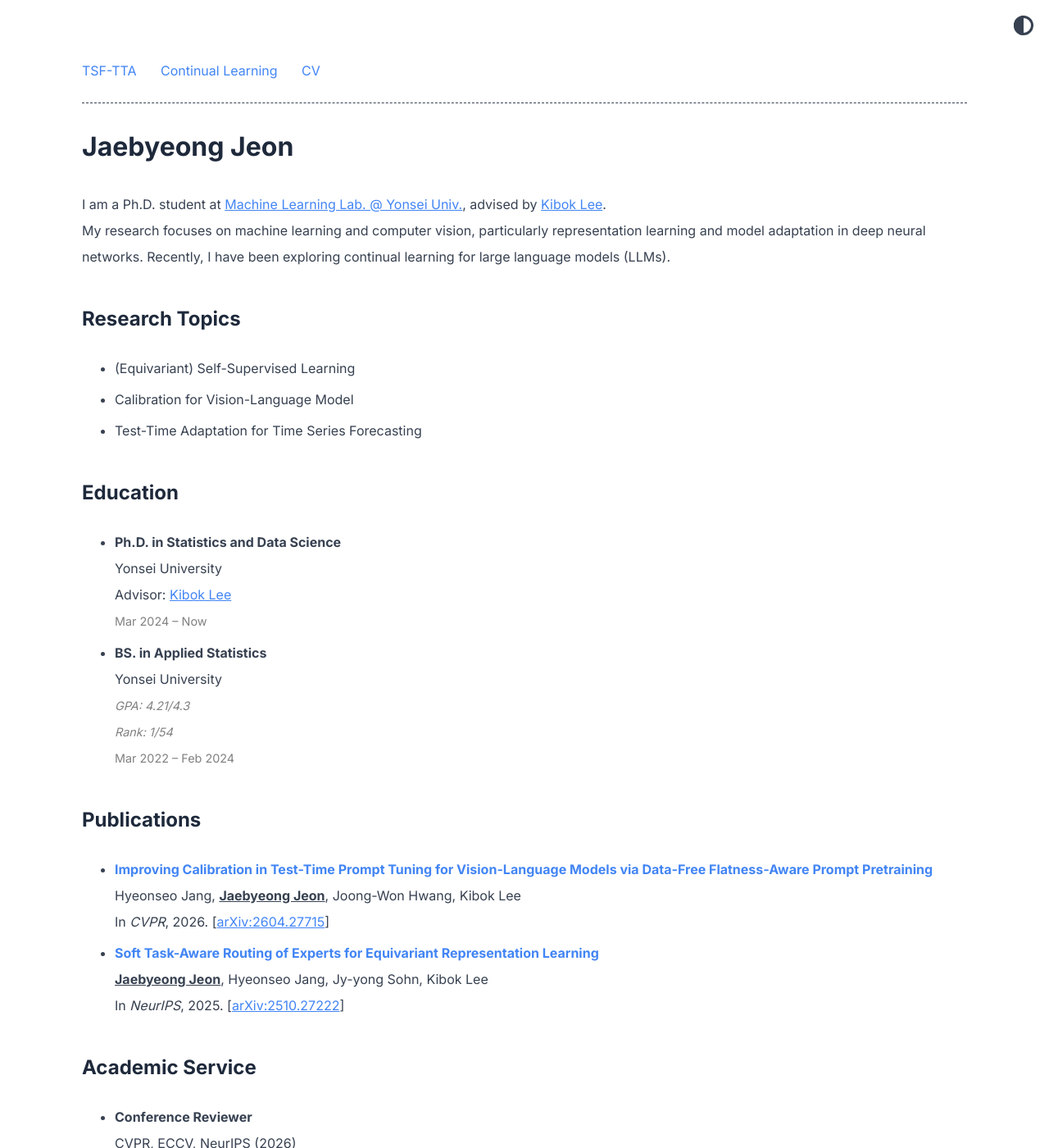
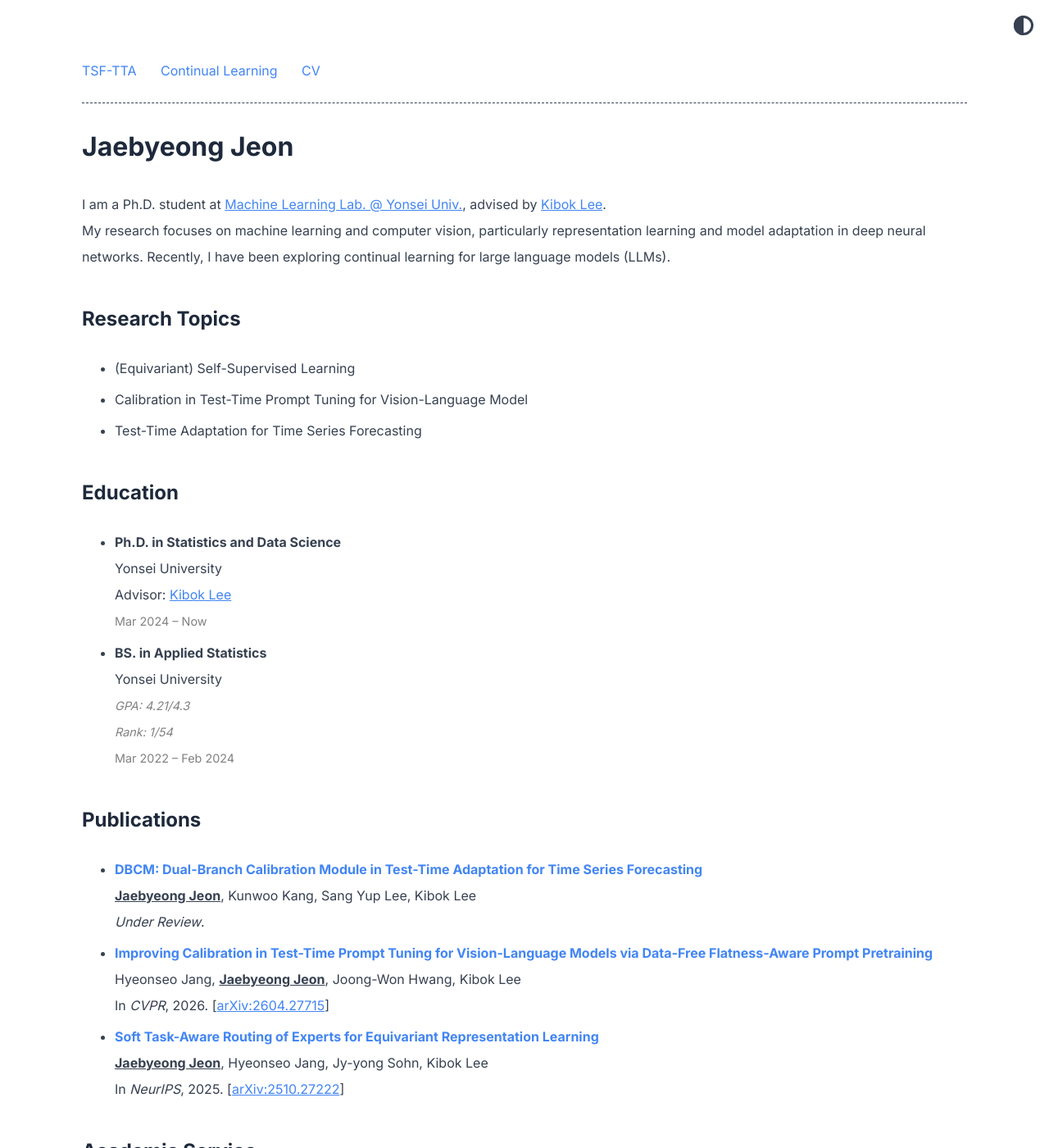
Before and after one commit to jaebyeong98/jaebyeong98.github.io, a Jekyll site: the page built from index.md, in a window 1280 px wide and 1400 px high. Shown: the whole window at 82% size. Built offline with Jekyll 4.4.1, drawn with Linux system fonts in a browser that asks for light colours.

Commit message:
update the introduction & CV

```diff
--- a/_data/home.yml
+++ b/_data/home.yml
@@ -76,7 +76,7 @@ footer_entries:
 research_topics:
   - title: (Equivariant) Self-Supervised Learning
     url: false
-  - title: Calibration for Vision-Language Model
+  - title: Calibration in Test-Time Prompt Tuning for Vision-Language Model
     url: false
   - title: Test-Time Adaptation for Time Series Forecasting
     url: false
@@ -95,6 +95,10 @@ education:
     url: false
 
 publications:
+  - title: "<strong style='color: #4285f4;'>DBCM: Dual-Branch Calibration Module in Test-Time Adaptation for Time Series Forecasting</strong> <br>
+           <strong><u>Jaebyeong Jeon</u></strong>, Kunwoo Kang, Sang Yup Lee, Kibok Lee <br>
+           <em>Under Review</em>."
+    url: false
   - title: "<strong style='color: #4285f4;'>Improving Calibration in Test-Time Prompt Tuning for Vision-Language Models via Data-Free Flatness-Aware Prompt Pretraining</strong> <br>
            Hyeonseo Jang, <strong><u>Jaebyeong Jeon</u></strong>, Joong-Won Hwang, Kibok Lee <br>
            In <em>CVPR</em>, 2026. [<a href='https://arxiv.org/abs/2604.27715'>arXiv:2604.27715</a>]"
```
Also changed, not shown: 3 other files.
